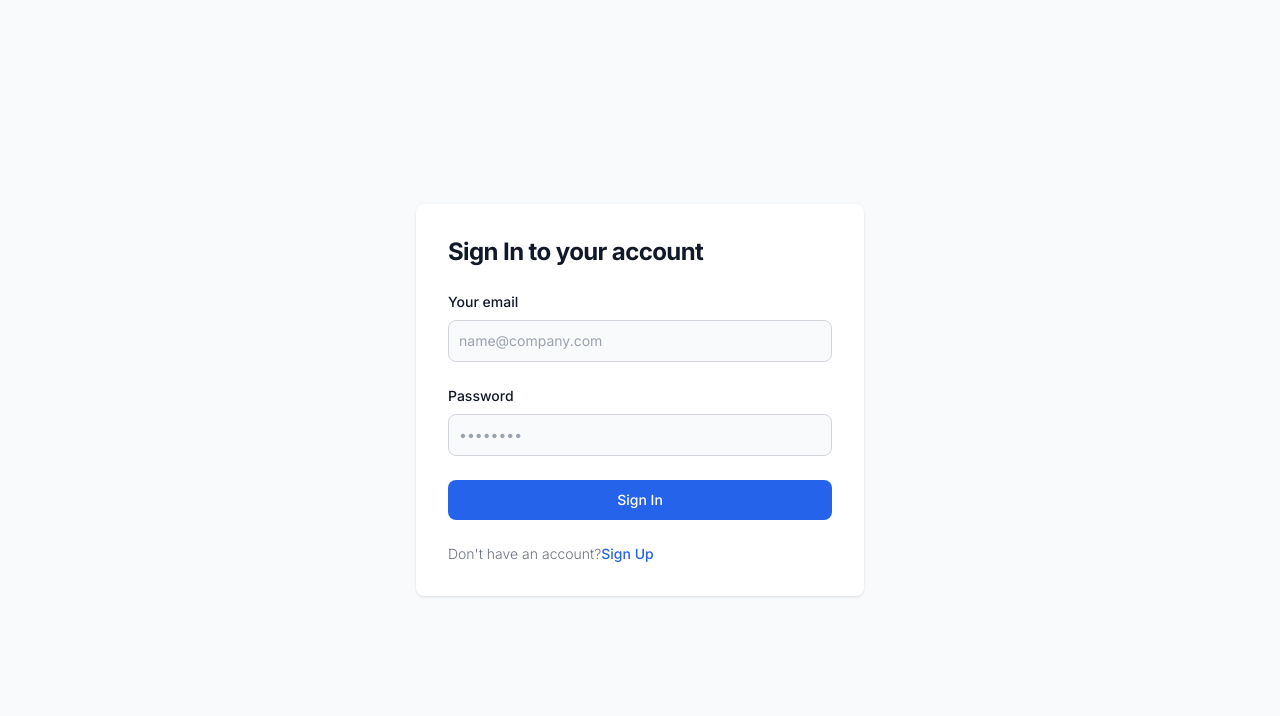
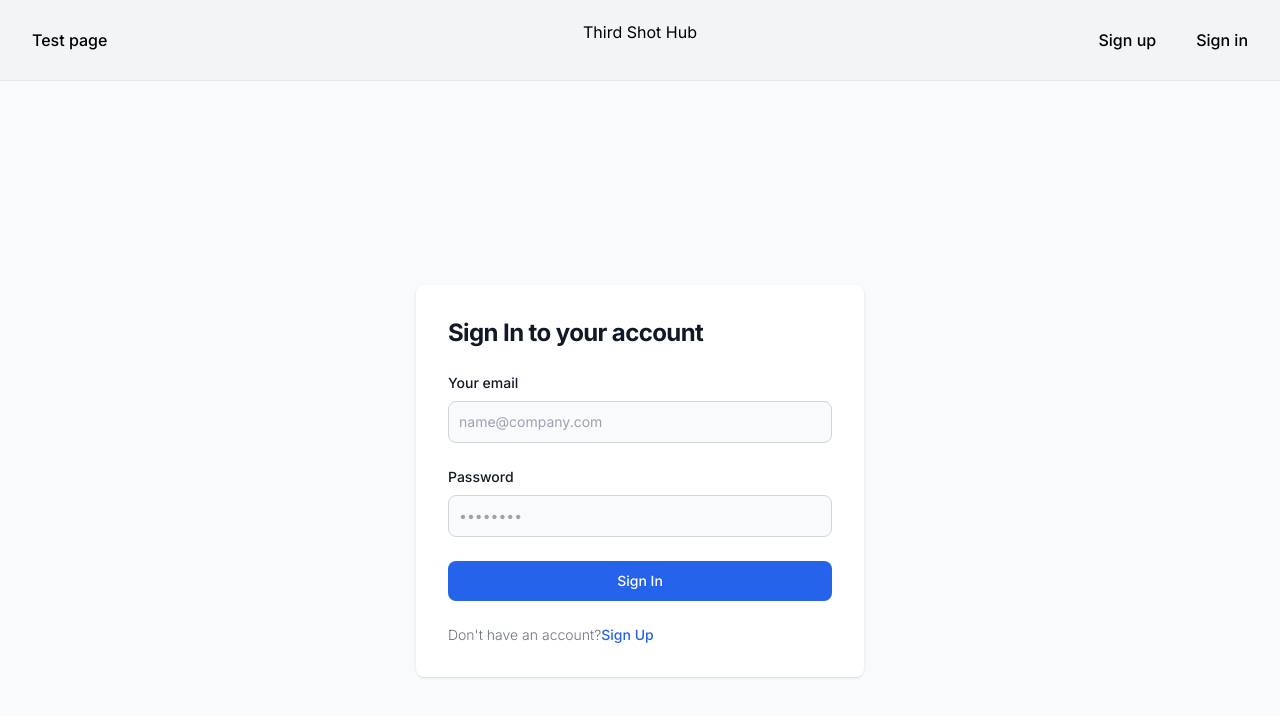
Before and after one commit to kirill-grigoryev/thirdshothub-local, a Next.js app: page /signin in a window 1280 px wide. Shown: the top 716 px of the page. Built offline with nearby package versions, Linux system fonts and the light colour scheme; no server answers.

Commit message:
add layout

```diff
--- a/app/layout.tsx
+++ b/app/layout.tsx
@@ -2,6 +2,7 @@ import { Providers } from "@/components/Providers";
 import "./globals.css";
 import type { Metadata } from "next";
 import { Inter } from "next/font/google";
+import Header from "@/components/Header";
 
 const inter = Inter({ subsets: ["latin"] });
 
@@ -18,7 +19,10 @@ export default function RootLayout({
   return (
     <html lang="en">
       <body className={inter.className}>
-        <Providers>{children}</Providers>
+        <Providers>
+          <Header />
+          {children}
+        </Providers>
       </body>
     </html>
   );
--- /dev/null
+++ b/components/Header.tsx
@@ -0,0 +1,52 @@
+import Link from "next/link";
+import SignOutButton from "./SignOutButton";
+import { getServerSession } from "next-auth";
+
+const Header = async () => {
+  const session = await getServerSession();
+
+  console.log(session);
+
+  return (
+    <header>
+      <div className="bg-gray-100 border-b border-gray-200">
+        <div className="px-4 mx-auto sm:px-6 lg:px-8">
+          <nav className="relative flex items-center justify-between h-16 lg:h-20">
+            <div className="hidden lg:flex lg:items-center lg:space-x-10">
+              <Link className="text-base font-medium text-black" href="/test">
+                Test page
+              </Link>
+            </div>
+
+            <div className="lg:absolute lg:-translate-x-1/2 lg:inset-y-5 lg:left-1/2">
+              <div className="flex-shrink-0">
+                <h2 className="w-auto h-8 lg:h-10">Third Shot Hub</h2>
+              </div>
+            </div>
+
+            {session?.user ? (
+              <SignOutButton />
+            ) : (
+              <div className="hidden lg:flex lg:items-center lg:space-x-10">
+                <Link
+                  className="text-base font-medium text-black"
+                  href="/signup"
+                >
+                  Sign up
+                </Link>
+                <Link
+                  className="text-base font-medium text-black"
+                  href="/signin"
+                >
+                  Sign in
+                </Link>
+              </div>
+            )}
+          </nav>
+        </div>
+      </div>
+    </header>
+  );
+};
+
+export default Header;
--- /dev/null
+++ b/components/SignOutButton.tsx
@@ -0,0 +1,11 @@
+"use client";
+
+import { signOut, useSession } from "next-auth/react";
+
+export default function SignOutButton() {
+  const session = useSession();
+
+  console.log(session);
+
+  return <button className="text-base font-medium text-black" onClick={() => signOut({ callbackUrl: "/" })}>Sign Out</button>;
+}
```
